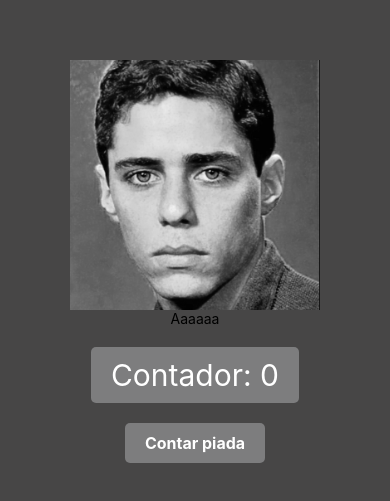
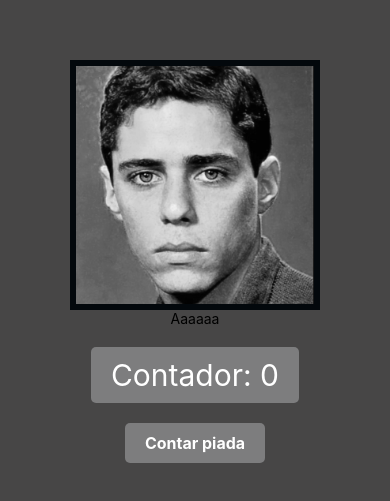
Before and after one commit to h-and-rod/estudos-react-native, a React Native app in the folder state-management/: screen / in a window 390 px wide. Shown: the part 161-662 px from the top of the page. Built offline with nearby package versions, Linux system fonts and the light colour scheme.

Commit message:
study(state-management): adiciona borda colorida dinâmica que muda de acordo com o valor de taFeliz

```diff
--- a/state-management/App.tsx
+++ b/state-management/App.tsx
@@ -22,7 +22,13 @@ export default function App() {
   return (
     <View style={[styles.container, {backgroundColor: taFeliz?'#4b83f4':'#474646'}]}>
       <TouchableOpacity onPress={handleHumor}>
-        <Image style={taFeliz ? styles.tamanhoImagemFeliz:styles.tamanhoImagemTriste} source={taFeliz ? chicoHappy : chicoSad} />
+        <Image
+          style={[
+            taFeliz ? styles.tamanhoImagemFeliz : styles.tamanhoImagemTriste,
+            taFeliz ? styles.bordaFeliz : styles.bordaTriste,
+          ]}
+          source={taFeliz ? chicoHappy : chicoSad}
+        />
       </TouchableOpacity>
       <Text>{taFeliz?"Aeeeee" : "Aaaaaa"}</Text>
       <Text style={styles.contador}>Contador: {contador}</Text>
@@ -49,6 +55,14 @@ const styles = StyleSheet.create({
   tamanhoImagemTriste:{
     width: 250,
     height: 250
+  },
+  bordaFeliz: {
+    borderWidth: 6,
+    borderColor: '#ffe066',
+  },
+  bordaTriste: {
+    borderWidth: 6,
+    borderColor: '#03080c',
   },
   botao: {
     marginTop: 20,
```
